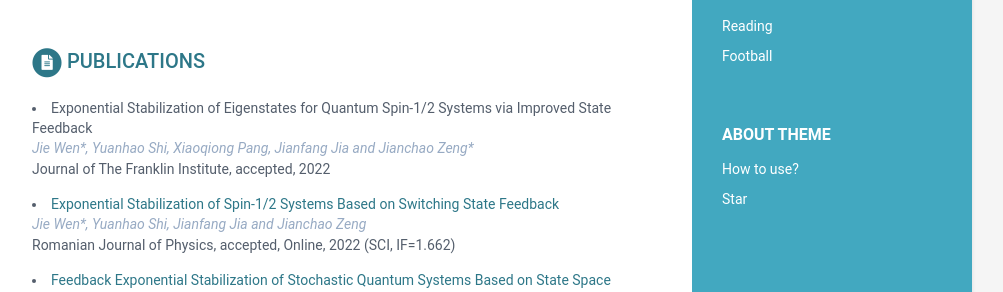
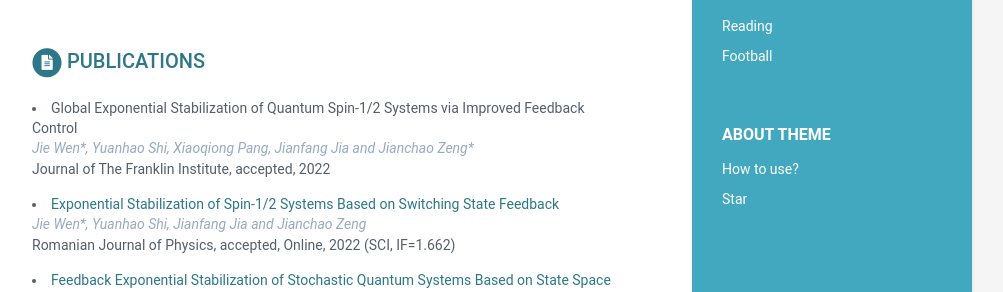
Before and after one commit to wenjie015/wenjie, a Jekyll site: the page built from index.html, in a window 1280 px wide and 900 px high, scrolled down 686 px. Shown: the part 160-452 px from the top of the window, without its empty margins (168-1171 px from the left). Built offline with Jekyll 4.4.1, drawn with Linux system fonts in a browser that asks for light colours.

Commit message:
Update data.yml

```diff
--- a/_data/data.yml
+++ b/_data/data.yml
@@ -61,7 +61,7 @@ publications:
        # authors: Jie Wen*, Yuanhao Shi, Xiaoqiong Pang, Jianfang Jia and Jianchao Zeng*
        # conference: "SIAM Journal on Control and Optimization, under review, 2021"
 
-      - title: Exponential Stabilization of Eigenstates for Quantum Spin-1/2 Systems via Improved State Feedback
+      - title: Global Exponential Stabilization of Quantum Spin-1/2 Systems via Improved Feedback Control
         link:
         authors: Jie Wen*, Yuanhao Shi, Xiaoqiong Pang, Jianfang Jia and Jianchao Zeng*
         conference: "Journal of The Franklin Institute, accepted, 2022"
```
